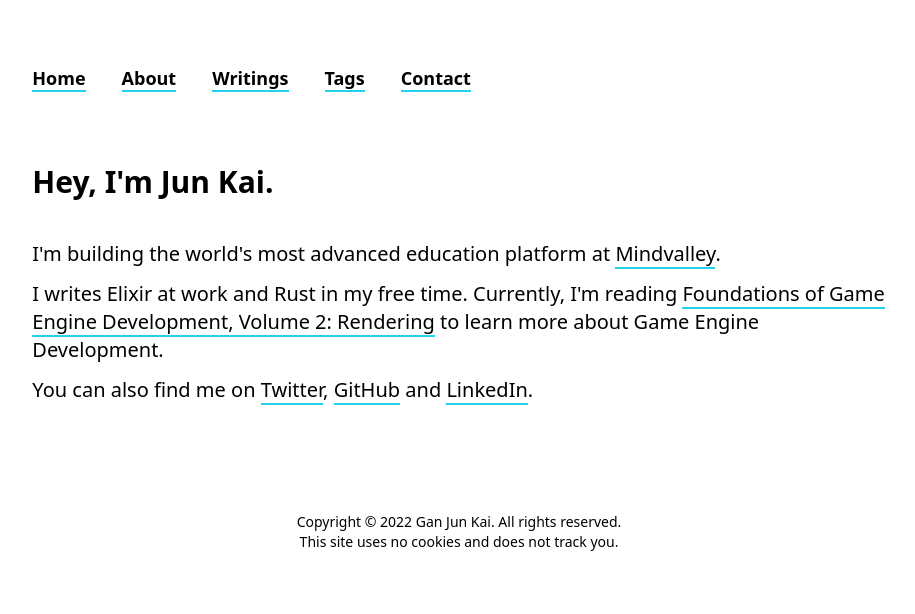
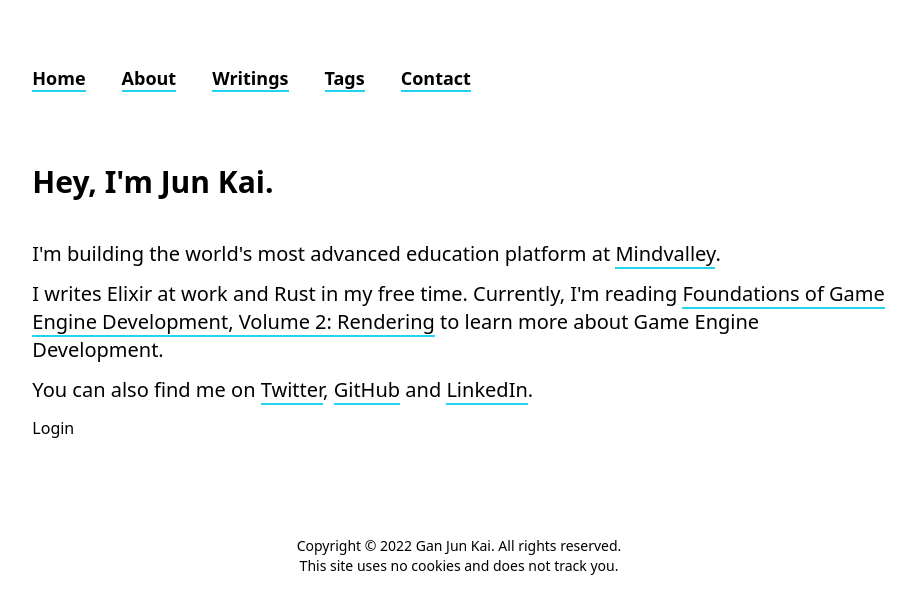
Before and after one commit to jk-gan/website, a Next.js app: page / in a window 1280 px wide. Shown: the top 614 px of the page, without its empty margins (181-1096 px from the left). Built offline with nearby package versions, Linux system fonts and the light colour scheme.

Commit message:
Add link to login page

```diff
--- a/pages/index.js
+++ b/pages/index.js
@@ -1,4 +1,5 @@
 import Head from "next/head"
+import Link from 'next/link';
 
 export default function Home() {
   const url = "https://jkgan.com"
@@ -80,6 +81,9 @@ export default function Home() {
             </a>
             .
           </p>
+          <Link href="/login">
+            <a>Login</a>
+          </Link>
         </div>
       </div>
     </>
```
